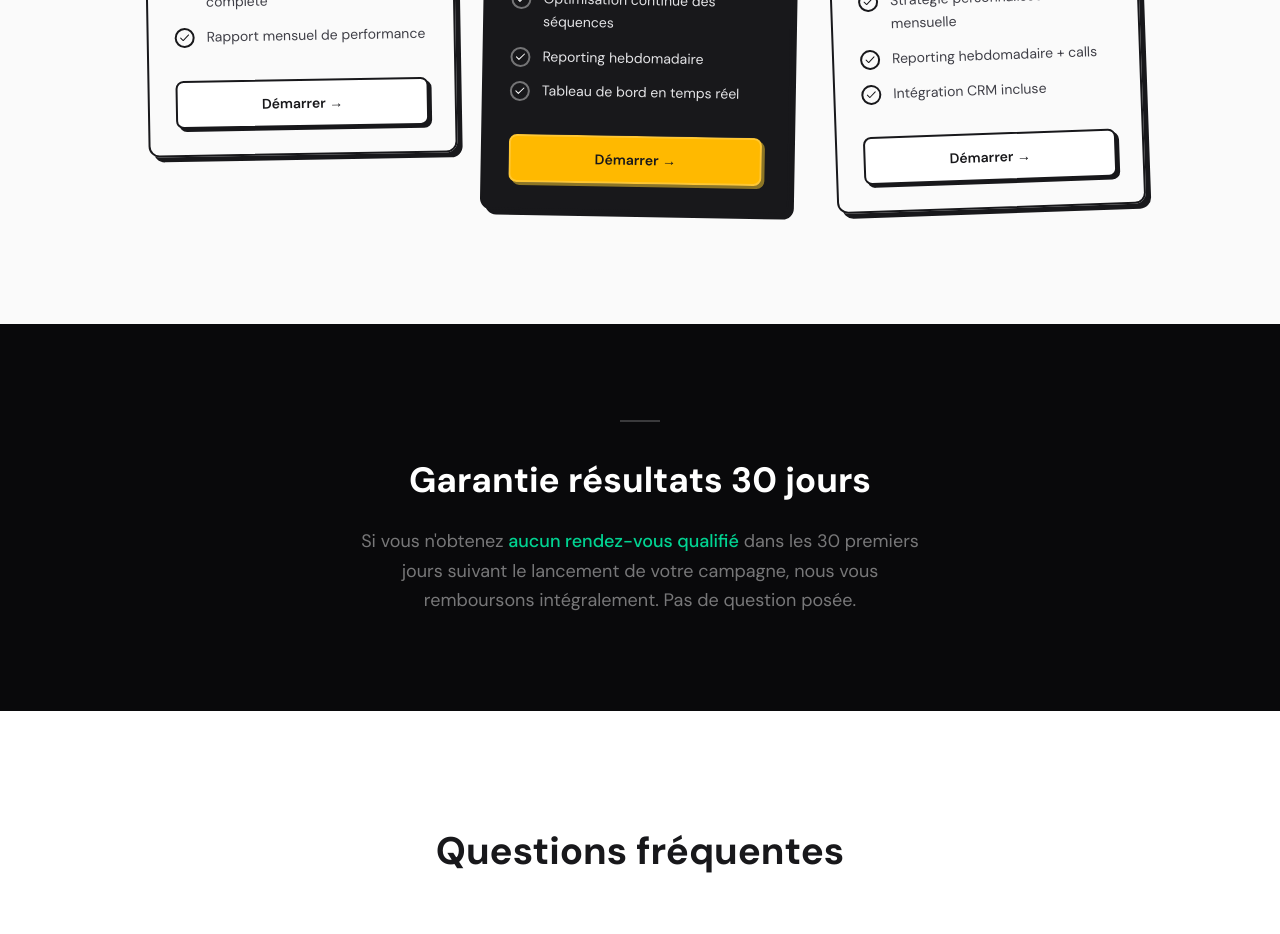
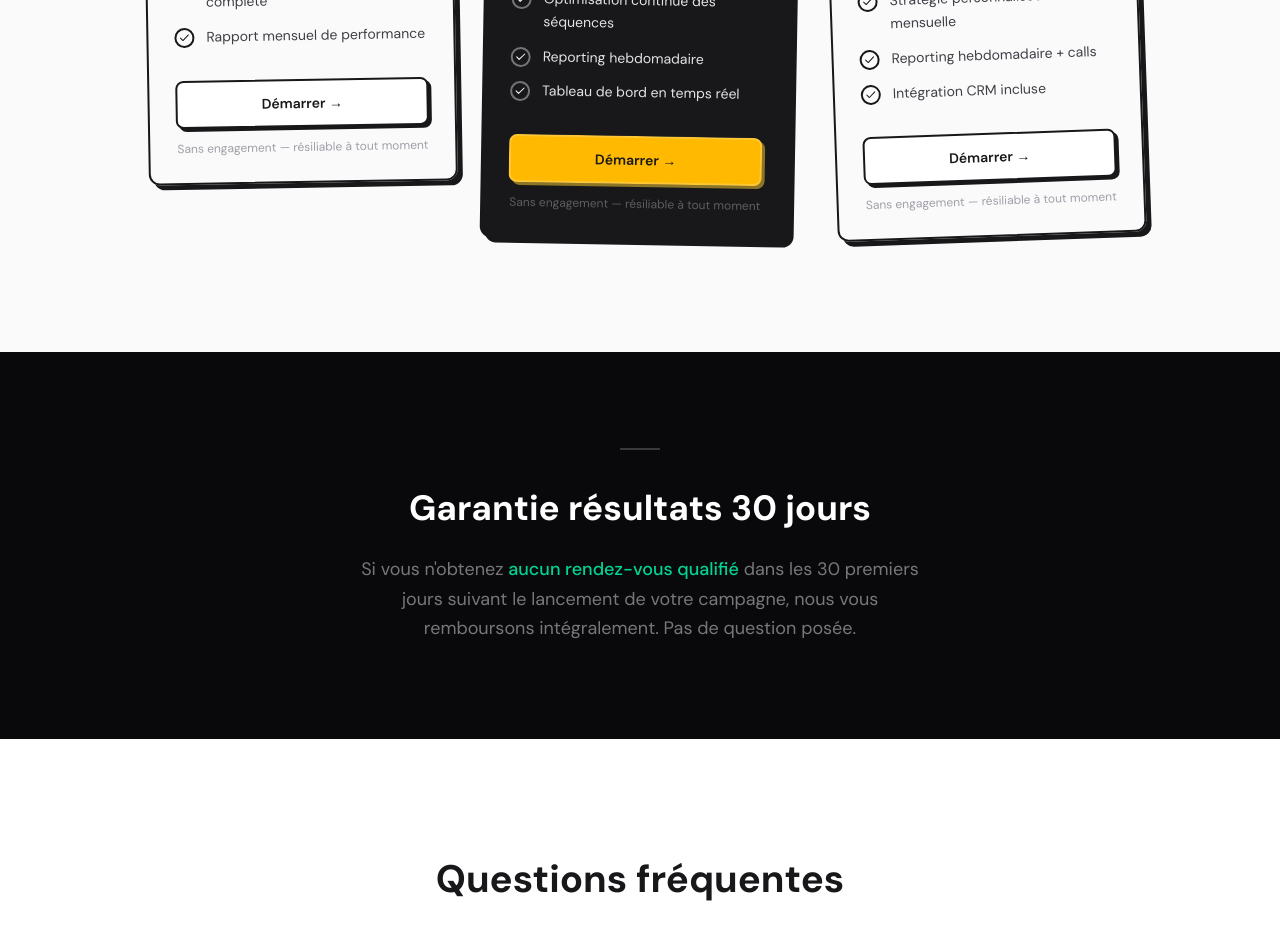
Before and after one commit to grandrianarison/cadencia-site, a Next.js app: page / in a window 1280 px wide. Shown: the part 3940-4874 px from the top of the page. Built offline with nearby package versions, Linux system fonts and the light colour scheme.

Commit message:
pricing sans engagement visible

```diff
--- a/components/ui/creative-pricing.tsx
+++ b/components/ui/creative-pricing.tsx
@@ -159,6 +159,9 @@ function CreativePricing({
               >
                 {tier.ctaLabel ?? "Démarrer →"}
               </a>
+              <p className={cn("text-xs text-center mt-3", tier.popular ? "text-white/30" : "text-zinc-400")}>
+                Sans engagement — résiliable à tout moment
+              </p>
             </div>
           </div>
         ))}
```
